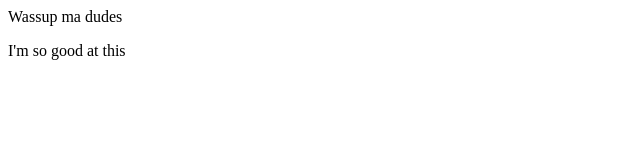
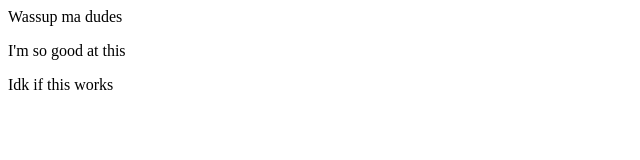
Before and after one commit to TouBouwu/TouBou, a plain HTML site: page index.html in a window 1280 px wide. Shown: the whole page, without its empty margins (0-640 px from the left). Drawn offline with Linux system fonts and the light colour scheme.

Commit message:
Update index.html

```diff
--- a/index.html
+++ b/index.html
@@ -3,5 +3,6 @@
 <body>
 <hi>Wassup ma dudes</hi>
 <p>I'm so good at this</p>
+<t>Idk if this works</t>
 </body>
 </html>
```
